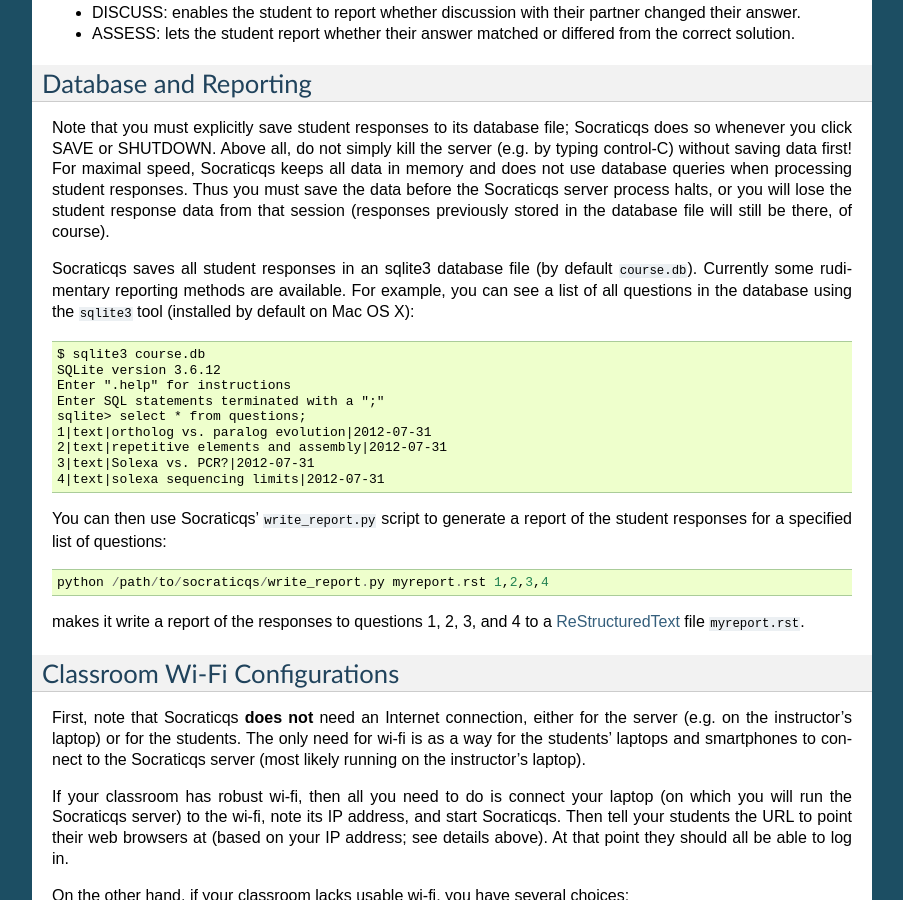
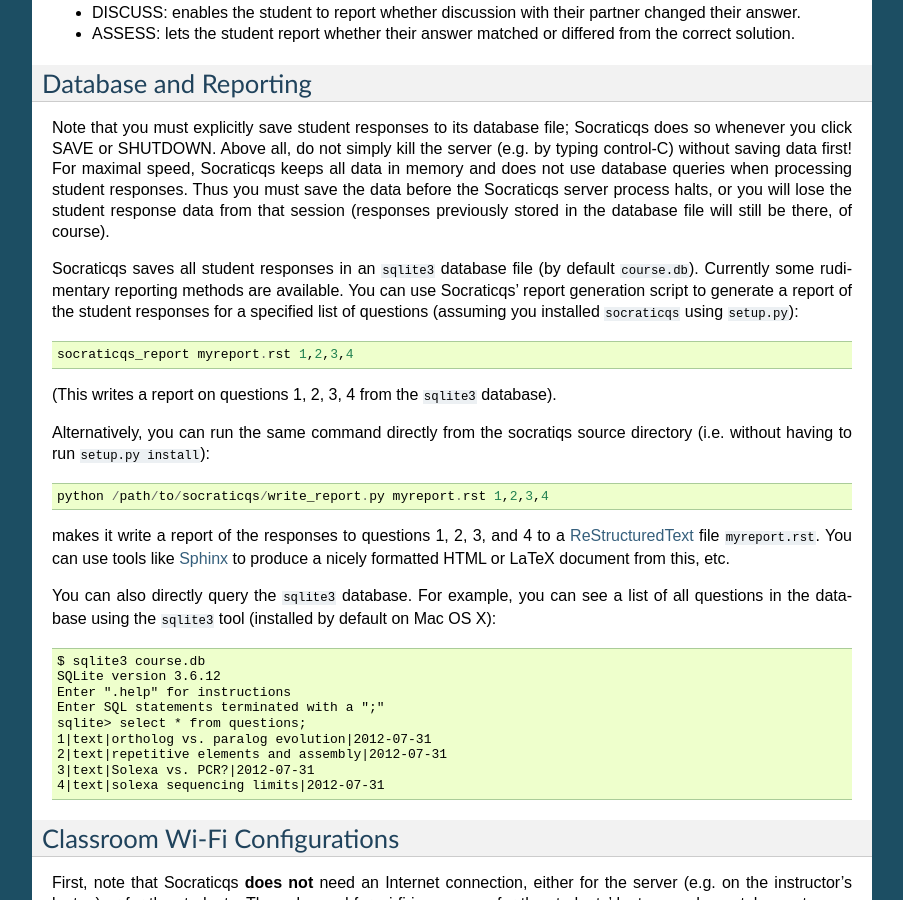
Before and after one commit to cjlee112/socraticqs, a Sphinx documentation site: the page built from doc/tutorial.rst, in a window 1280 px wide and 900 px high, scrolled down 4275 px. Shown: the whole window, without its empty margins (198-1101 px from the left). Built offline with Sphinx 7.4.7, drawn with Linux system fonts in a browser that asks for light colours.

Commit message:
added socraticqs_report entry point to installer and docs

```diff
--- a/doc/tutorial.rst
+++ b/doc/tutorial.rst
@@ -314,9 +314,30 @@
 lose the student response data from that session (responses
 previously stored in the database file will still be there, of course).
 
-Socraticqs saves all student responses in an sqlite3 database
+Socraticqs saves all student responses in an ``sqlite3`` database
 file (by default ``course.db``).  Currently some rudimentary
-reporting methods are available.  For example, you can see
+reporting methods are available.
+You can use Socraticqs' report generation script to
+generate a report of the student responses for a specified list
+of questions (assuming you installed ``socraticqs`` using ``setup.py``)::
+
+  socraticqs_report myreport.rst 1,2,3,4
+
+(This writes a report on questions 1, 2, 3, 4 from the ``sqlite3`` database).
+
+Alternatively, you can run the same command directly from the socratiqs
+source directory (i.e. without having to run ``setup.py install``)::
+
+  python /path/to/socraticqs/write_report.py myreport.rst 1,2,3,4
+
+makes it write a report of the responses to questions 1, 2, 3, and 4
+to a `ReStructuredText <http://sphinx.pocoo.org/rest.html>`_
+file ``myreport.rst``.  You can use tools like
+`Sphinx <http://sphinx.pocoo.org/>`_
+to produce a nicely formatted HTML or LaTeX document from this, etc.
+
+You can also directly query the ``sqlite3`` database.
+For example, you can see
 a list of all questions in the database using the ``sqlite3``
 tool (installed by default on Mac OS X)::
 
@@ -329,16 +350,6 @@
   2|text|repetitive elements and assembly|2012-07-31
   3|text|Solexa vs. PCR?|2012-07-31
   4|text|solexa sequencing limits|2012-07-31
-
-You can then use Socraticqs' ``write_report.py`` script to
-generate a report of the student responses for a specified list
-of questions::
-
-  python /path/to/socraticqs/write_report.py myreport.rst 1,2,3,4
-
-makes it write a report of the responses to questions 1, 2, 3, and 4
-to a `ReStructuredText <http://sphinx.pocoo.org/rest.html>`_
-file ``myreport.rst``.
 
 
 Classroom Wi-Fi Configurations
--- a/setup.py
+++ b/setup.py
@@ -50,6 +50,7 @@
 entry_points = {
     'console_scripts': [
         'socraticqs_init = socraticqs.coursedb:main',
+        'socraticqs_report = socraticqs.write_report:main',
         'socraticqs = socraticqs.web:main',
         ],
     }
```
Also changed, not shown: 1 other file.
